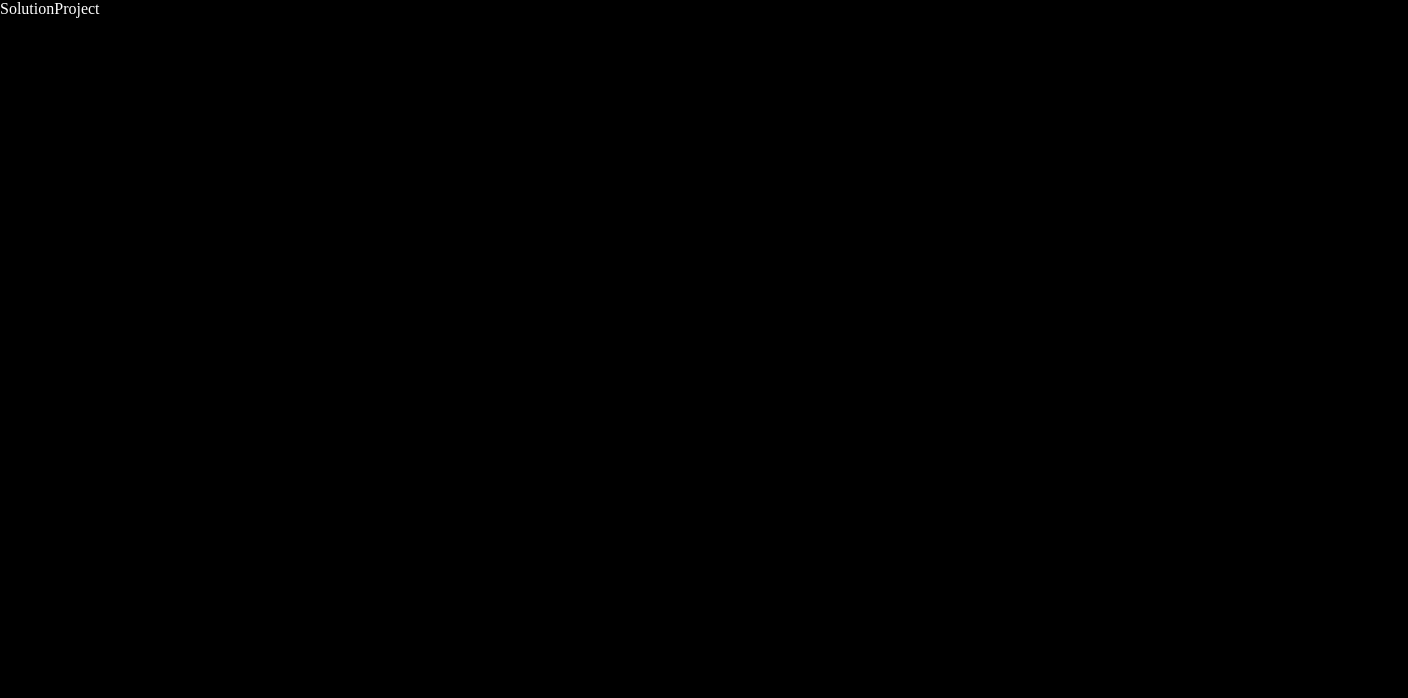
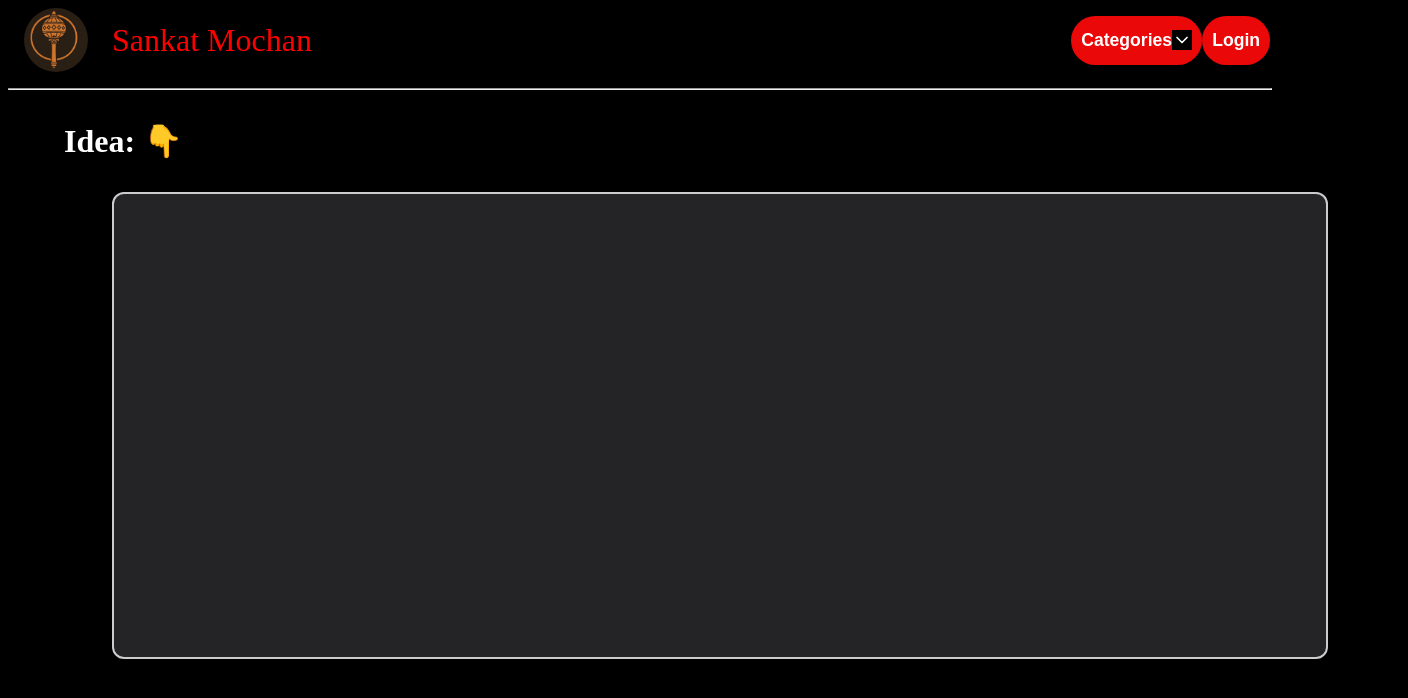
Before and after one commit to Account1-Anurag/college_project, a React (Vite) app in the folder frontend/: page /project in a window 1280 px wide. Shown: the top 698 px of the page, 1408 px wide, since content can reach past the window. Built offline with nearby package versions, Linux system fonts and the light colour scheme.

Commit message:
Updated SolutionProject.jsx

```diff
--- a/frontend/src/assets/components/ProblemBar.jsx
+++ b/frontend/src/assets/components/ProblemBar.jsx
@@ -11,7 +11,6 @@ export const ProblemBar = () => {
       navigate("description/1")
   }
   function handleClick2(){
-    <SuggestionPopup />
     // navigate("suggest")
 }
 function handleClick3(){
--- a/frontend/src/assets/components/SolutionBar.jsx
+++ b/frontend/src/assets/components/SolutionBar.jsx
@@ -1,13 +1,17 @@
 import React from "react";
 import '../styles/ProblemBar.css'
+import { useNavigate } from "react-router-dom";
 export const SolutionBar = () => {
+  const navigate=useNavigate();
+  function handleChange(){
+    navigate("/project");
+  }
   return (
-
     <div className="bottom">
       <div className="statement">
         <p>1. Solution By Author Name</p>
         <div className="btn-bottom">
-          <button>Read Solution</button>
+          <button onClick={handleChange}>Read Solution</button>
           {/* <button>Project</button> */}
         </div>
       </div>
--- a/frontend/src/assets/pages/SolutionProject.jsx
+++ b/frontend/src/assets/pages/SolutionProject.jsx
@@ -1,7 +1,15 @@
 import React from 'react'
+import { NavBar } from '../components/NavBar'
+import '../styles/SolutionProject.css'
 
 export const SolutionProject = () => {
   return (
-    <div>SolutionProject</div>
+    <div>
+      <NavBar/>
+      <div className='solution'>
+        <h1>Idea: 👇</h1>
+        <textarea rows={17} className='sol-text' />
+      </div>
+    </div>
   )
 }
--- /dev/null
+++ b/frontend/src/assets/styles/SolutionProject.css
@@ -0,0 +1,12 @@
+.solution{
+    margin: 2rem;
+
+}
+.sol-text{
+    margin: 2rem 5rem ;
+    max-width: 82rem;
+    resize: none;
+}
+.solution h1{
+    margin-left: 2rem;
+}
```
